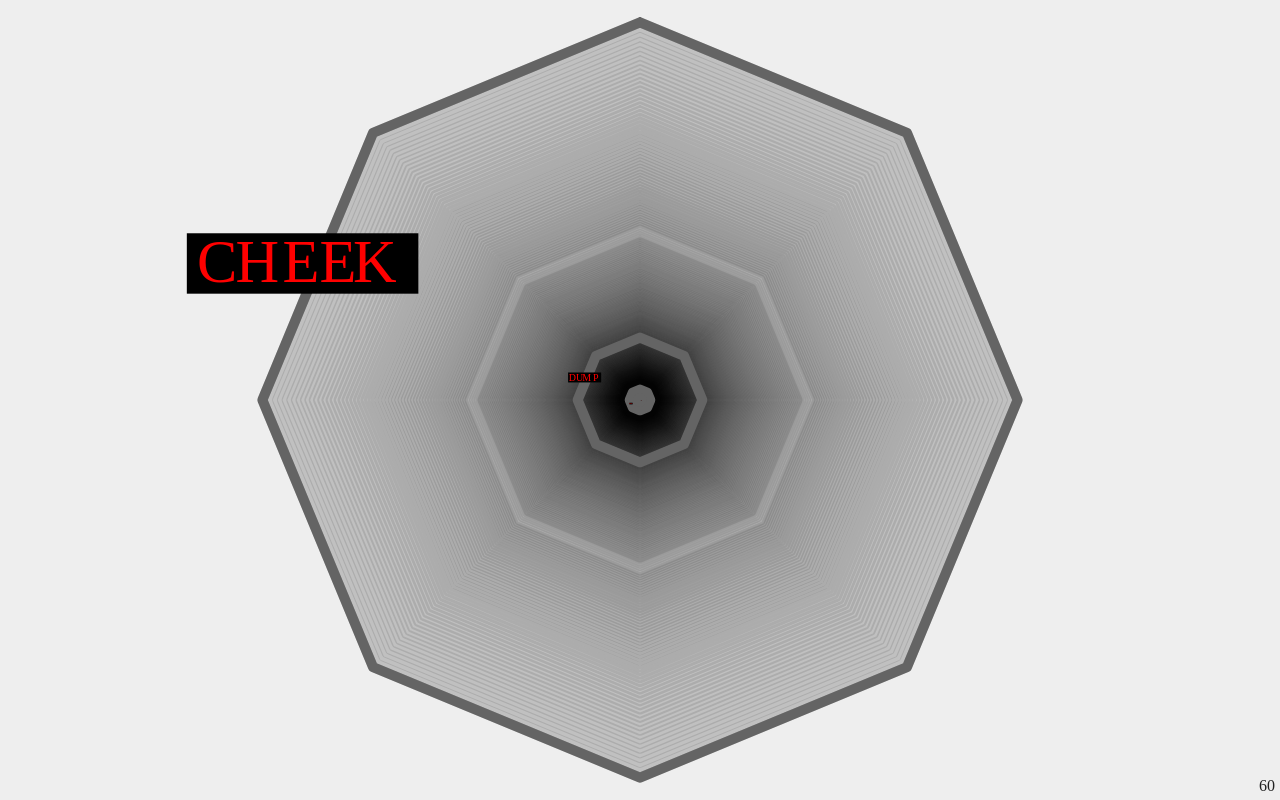
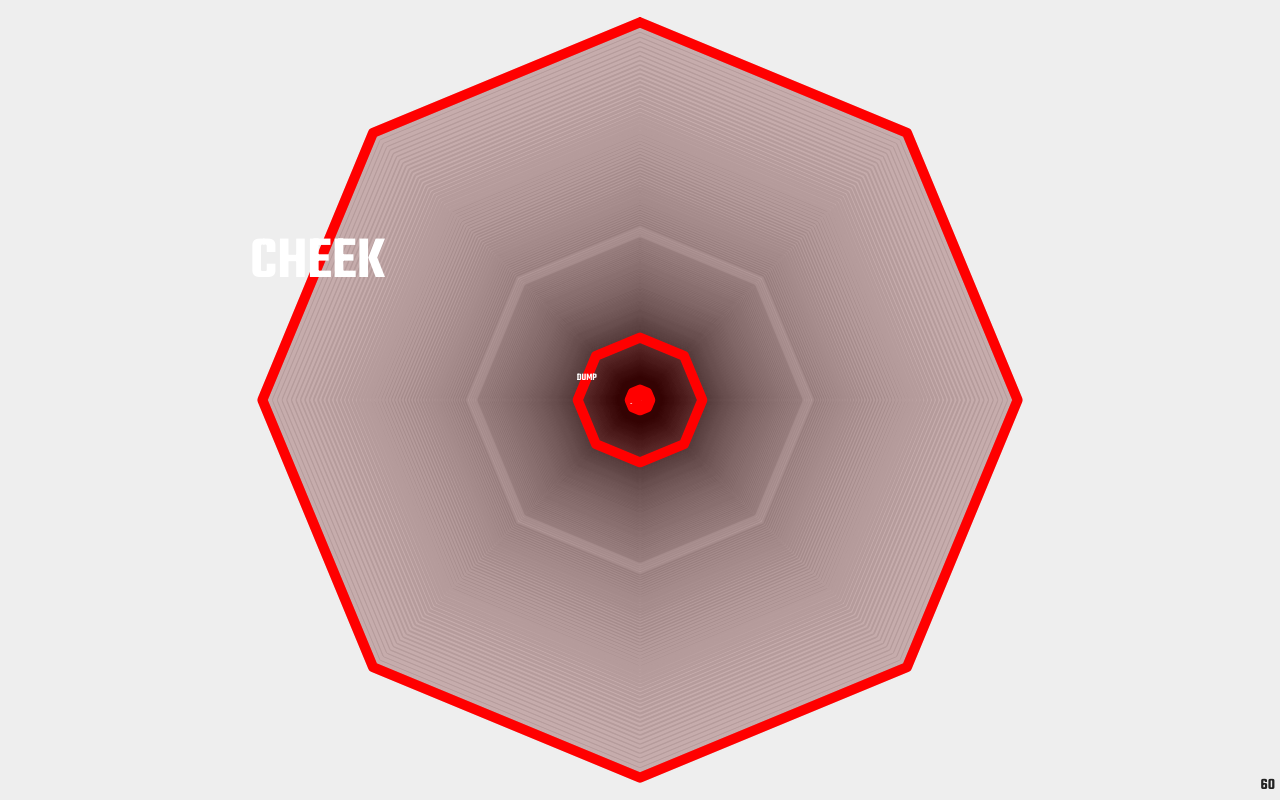
Before and after one commit to pjnovas/ld48, a website built with Parcel: page index.html in a window 1280 px wide. Built offline with nearby package versions, Linux system fonts and the light colour scheme.

Commit message:
improves

```diff
--- a/css/main.css
+++ b/css/main.css
@@ -161,7 +161,7 @@ textarea {
 
 .clearfix::before,
 .clearfix::after {
-  content: ' ';
+  content: " ";
   display: table;
 }
 
@@ -209,20 +209,20 @@ textarea {
   }
 
   a[href]::after {
-    content: ' (' attr(href) ')';
+    content: " (" attr(href) ")";
   }
 
   abbr[title]::after {
-    content: ' (' attr(title) ')';
+    content: " (" attr(title) ")";
   }
 
   /*
    * Don't show links that are fragment identifiers,
    * or use the `javascript:` pseudo protocol
    */
-  a[href^='#']::after,
-  a[href^='javascript:']::after {
-    content: '';
+  a[href^="#"]::after,
+  a[href^="javascript:"]::after {
+    content: "";
   }
 
   pre {
@@ -261,6 +261,10 @@ textarea {
   }
 }
 
+* {
+  font-family: "Teko", sans-serif;
+}
+
 body {
   background-color: #222;
   overflow: hidden;
--- a/index.html
+++ b/index.html
@@ -14,6 +14,9 @@
     <link rel="manifest" href="site.webmanifest" />
     <link rel="apple-touch-icon" href="icon.png" />
     <!-- Place favicon.ico in the root directory -->
+
+    <link rel="preconnect" href="https://fonts.gstatic.com">
+    <link href="https://fonts.googleapis.com/css2?family=Teko:wght@600&display=swap" rel="stylesheet">
 
     <link rel="stylesheet" href="css/normalize.css" />
     <link rel="stylesheet" href="css/main.css" />
--- a/src/render.ts
+++ b/src/render.ts
@@ -1,5 +1,8 @@
 import { words } from "lodash";
 import { Color, GameState, Point, Segment, Word } from "./types";
+
+const getColor = (c: Color): string =>
+  `rgba(${c[0]}, ${c[1]}, ${c[2]}, ${c[3]})`;
 
 const drawCircle = (
   ctx: CanvasRenderingContext2D,
@@ -26,10 +29,13 @@ const drawPath = (
     if (i === points.length - 1) ctx.lineTo(points[0].x, points[0].y);
   });
 
-  ctx.strokeStyle = `rgba(${c[0]}, ${c[1]}, ${c[2]}, ${c[3]})`;
-  ctx.lineJoin = "round";
-  ctx.lineWidth = 3;
-  ctx.stroke();
+  // ctx.strokeStyle = `rgba(${c[0]}, ${c[1]}, ${c[2]}, ${c[3]})`;
+  // ctx.lineJoin = "round";
+  // ctx.lineWidth = 3;
+  // ctx.stroke();
+
+  ctx.fillStyle = getColor(c);
+  ctx.fill();
   ctx.closePath();
 
   // drawCircle(ctx, points[0], 3)
@@ -56,7 +62,7 @@ const drawSegments = (
     ctx.lineTo(points[1].x, points[1].y);
   });
 
-  ctx.strokeStyle = `rgba(${c[0]}, ${c[1]}, ${c[2]}, ${c[3]})`;
+  ctx.strokeStyle = getColor(c);
   ctx.lineCap = "round";
   ctx.lineWidth = 10;
   ctx.stroke();
@@ -70,8 +76,7 @@ const drawSegments = (
 
   const p = getMid(segment.points);
 
-  ctx.font = `${word.size}px serif`;
-  ctx.textAlign = "center";
+  ctx.font = `${word.size}px Teko`;
   ctx.textBaseline = "middle";
 
   type Letter = [letter: string, width: number, offset: number];
@@ -89,8 +94,8 @@ const drawSegments = (
   const width = letters[1];
   const h = word.size;
 
-  ctx.fillStyle = "#000000";
-  ctx.fillRect(p.x - width * 0.65, p.y - h * 0.55, width * 1.15, h);
+  // ctx.fillStyle = getColor([255, 0, 0, 0.8]);
+  // ctx.fillRect(p.x - width * 0.65, p.y - h * 0.55, width * 1.15, h);
 
   letters[0].forEach((letter, i) => {
     // const lw = letter[1];
@@ -99,7 +104,10 @@ const drawSegments = (
     // ctx.fillStyle = i >= word.matchAt ? "#ff0000" : "#00ff00";
     // ctx.fillRect(x - lw / 2, p.y - h * 0.55, lw, h);
 
-    ctx.fillStyle = i >= word.matchAt ? "#ff0000" : "#00ff00";
+    ctx.fillStyle =
+      i >= word.matchAt
+        ? getColor([255, 255, 255, 1])
+        : getColor([0, 255, 0, 1]);
     ctx.fillText(letter[0], x, p.y);
   });
 };
@@ -116,9 +124,10 @@ export default (ctx: CanvasRenderingContext2D) => (state: GameState) => {
 
   state.tunnel.polygons
     .filter(({ word }) => !word.done)
-    .forEach(({ segments, word, color }) =>
-      drawSegments(ctx, segments, color, word)
-    );
+    .forEach(({ points, segments, word, color }) => {
+      drawPath(ctx, points, [255, 0, 0, 0.1]);
+      drawSegments(ctx, segments, [255, 0, 0, 1], word);
+    });
 
   ctx.restore();
 };
```
